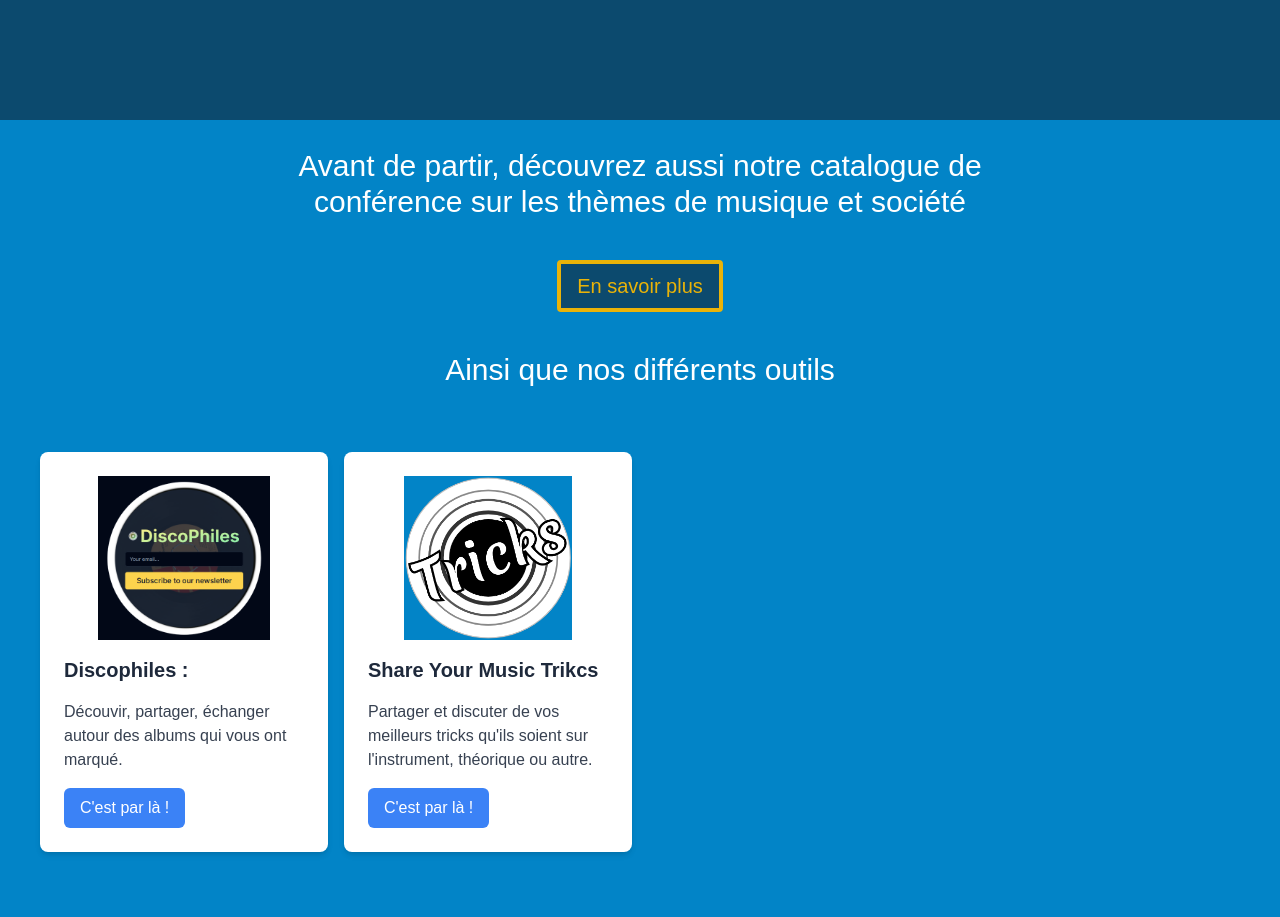
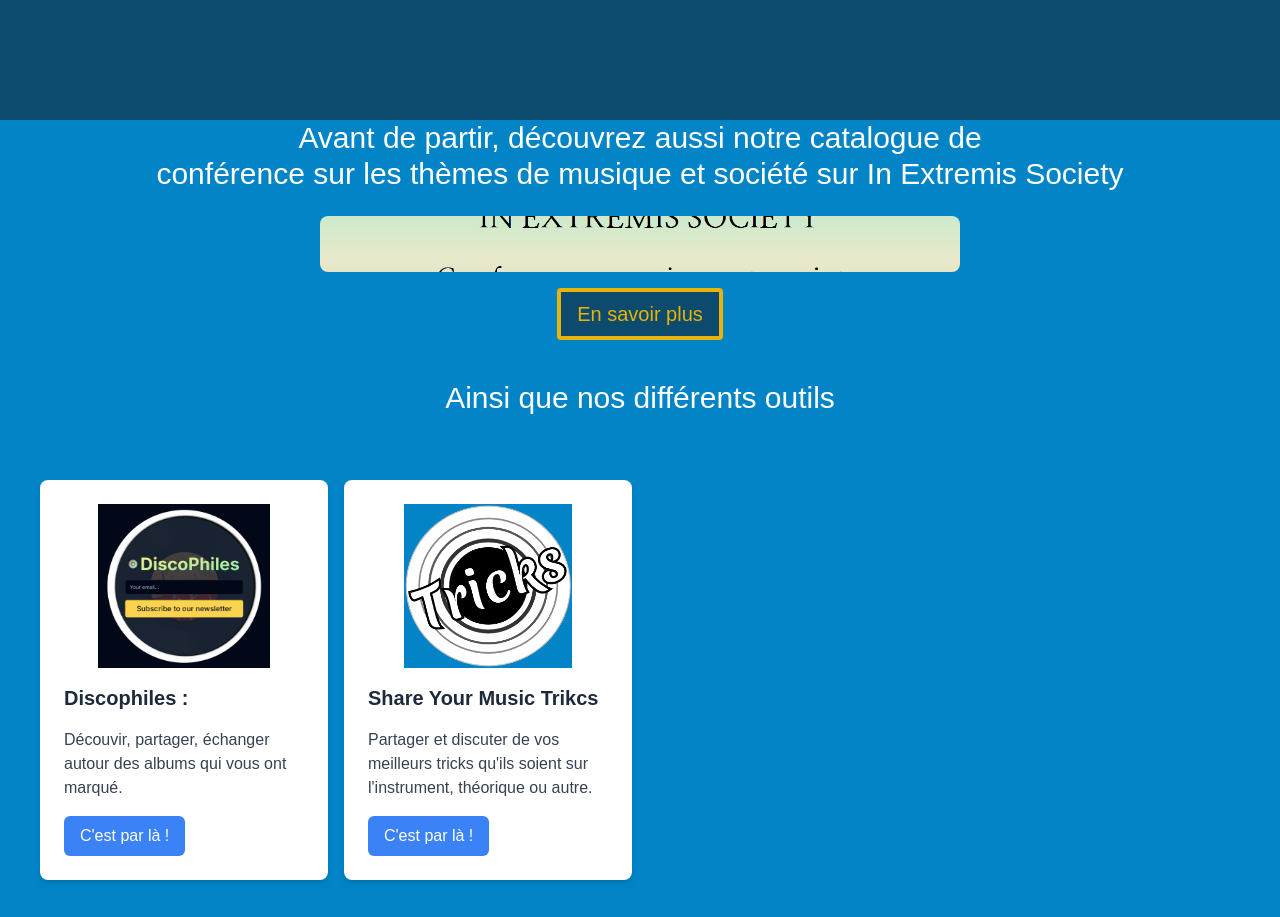
Before and after one commit to Funkysys/in-extremis-formation, a Next.js app: page / in a window 1280 px wide. Shown: the part 1480-2397 px from the top of the page. Built offline with nearby package versions, Linux system fonts and the light colour scheme.

Commit message:
add image

```diff
--- a/app/page.tsx
+++ b/app/page.tsx
@@ -42,7 +42,7 @@ export default function Home() {
 
       {/* Deuxième section avec texte */}
       <div
-        className="w-[100vw] md:h-[100vh] pt-10 px-10 bg-sky-700 flex flex-col justify-center items-center opacity-0 transition-opacity duration-500 sticky top-0"
+        className="w-[100vw] md:min-h-[100vh] pt-10 px-10 bg-sky-700 flex flex-col justify-center items-center opacity-0 transition-opacity duration-500 sticky top-0"
         style={{ opacity: 1 - fadeOut }} // Quand la première section disparaît, la deuxième apparaît
       >
         <h3 className="text-3xl text-white ">Notre concept :</h3>
--- a/components/ThirdPart.tsx
+++ b/components/ThirdPart.tsx
@@ -1,16 +1,26 @@
 import { cards } from "@/data/outils";
 import { CardType } from "@/types";
+import Image from "next/image";
+import Link from "next/link";
 import LinksCard from "./LinksCard";
-
-import Link from "next/link";
 
 const ThirdPart: React.FC = () => {
   return (
     <div className="w-[100vw] h-[100vh] bg-sky-600 flex flex-col justify-center items-center">
       <h3 className="text-3xl text-white text-center mb-6">
         Avant de partir, découvrez aussi notre catalogue de <br />
-        conférence sur les thèmes de musique et société
+        conférence sur les thèmes de musique et société sur In Extremis Society
       </h3>
+      <div className="relative w-[90vw] h-[70wh] lg:w-[50vw] xl:h-[50vh]">
+        <Link href="https://www.in-extremis-conferences.eu/" target="_blank">
+          <Image
+            src={"/images/in-extremis-society.png"}
+            alt="In Extremis Society"
+            layout="fill"
+            className="object-cover rounded-lg"
+          />
+        </Link>
+      </div>
       <Link
         href="https://www.in-extremis-conferences.eu/"
         target="_blank"
```
Also changed, not shown: public/images/in-extremis-society.png (added).
